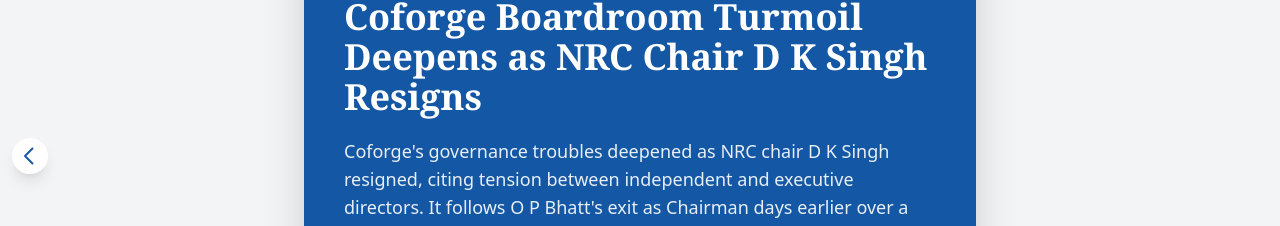
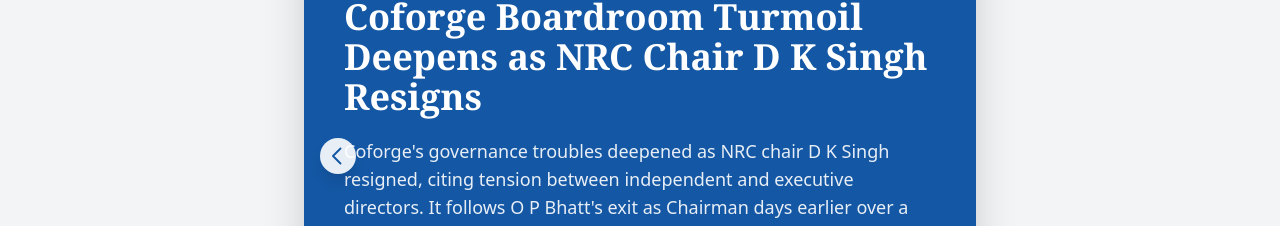
Before and after one commit to devampandey/thefinancialbuddy-website, a Next.js app: page /shorts in a window 1280 px wide. Shown: the part 346-572 px from the top of the page. Built offline with nearby package versions, Linux system fonts and the light colour scheme; no server answers.

Commit message:
Shorts: anchor nav arrows to the card width instead of the full viewport edge

```diff
--- a/components/ShortsFeed.js
+++ b/components/ShortsFeed.js
@@ -187,31 +187,44 @@
           the wheel handler above actually move it), so anyone without a
           trackpad had no way to advance by clicking. Hidden on small
           screens, where touch swipe is the primary — and sufficient —
-          interaction. */}
-      {activeIndex > 0 && (
+          interaction.
+
+          This overlay is itself capped at max-w-2xl and centered exactly
+          like the card (same mx-auto + matching horizontal padding as the
+          section below), with pointer-events disabled on the wrapper and
+          re-enabled only on the buttons — otherwise `right-3`/`left-3`
+          against the full-width outer div plants the buttons at the true
+          screen edge, nowhere near the card on a wide desktop viewport. */}
+      <div className="pointer-events-none absolute inset-0 z-10 mx-auto hidden max-w-2xl items-center justify-between px-2 sm:flex sm:px-4">
+        {activeIndex > 0 ? (
           <button
             type="button"
             onClick={() => scrollByCard(-1)}
             aria-label="Previous story"
-          className="absolute left-3 top-1/2 z-10 hidden -translate-y-1/2 items-center justify-center rounded-full bg-white/90 p-2 text-navy shadow-lg transition-opacity hover:opacity-90 sm:flex"
+            className="pointer-events-auto flex items-center justify-center rounded-full bg-white/90 p-2 text-navy shadow-lg transition-opacity hover:opacity-90"
           >
             <svg width="20" height="20" viewBox="0 0 16 16" fill="none">
               <path d="M10 2L4 8l6 6" stroke="currentColor" strokeWidth="1.5" strokeLinecap="round" strokeLinejoin="round" />
             </svg>
           </button>
+        ) : (
+          <span />
         )}
-      {activeIndex < posts.length - 1 && (
+        {activeIndex < posts.length - 1 ? (
           <button
             type="button"
             onClick={() => scrollByCard(1)}
             aria-label="Next story"
-          className="absolute right-3 top-1/2 z-10 hidden -translate-y-1/2 items-center justify-center rounded-full bg-white/90 p-2 text-navy shadow-lg transition-opacity hover:opacity-90 sm:flex"
+            className="pointer-events-auto flex items-center justify-center rounded-full bg-white/90 p-2 text-navy shadow-lg transition-opacity hover:opacity-90"
           >
             <svg width="20" height="20" viewBox="0 0 16 16" fill="none">
               <path d="M6 2l6 6-6 6" stroke="currentColor" strokeWidth="1.5" strokeLinecap="round" strokeLinejoin="round" />
             </svg>
           </button>
+        ) : (
+          <span />
         )}
+      </div>
     </div>
   );
 }
```
Lines whose indentation alone changed are shown as unchanged.
